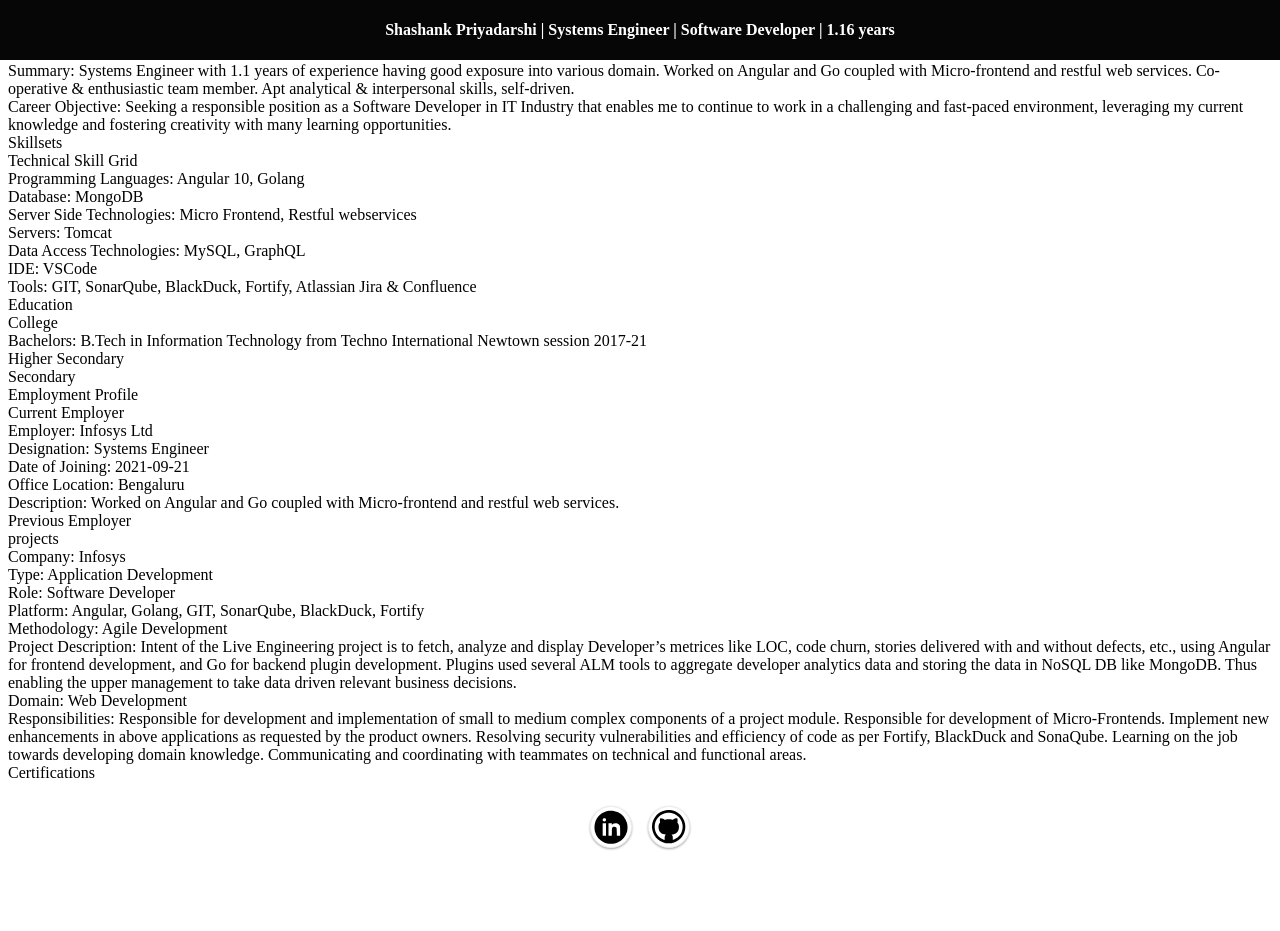
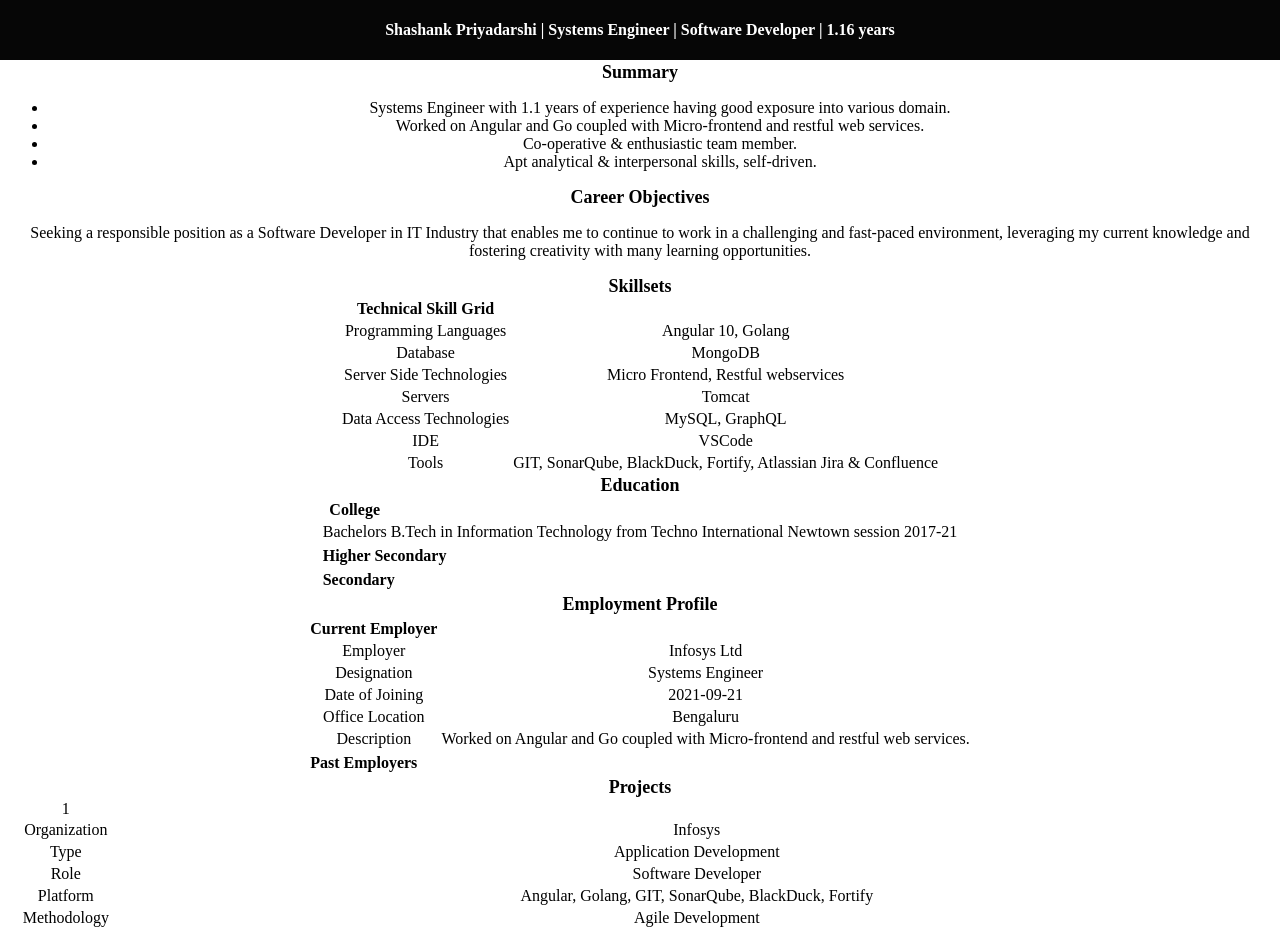
Before and after one commit to shashank-priyadarshi/portfolio-core-ui, an Angular app: page / in a window 1280 px wide. Shown: the top 931 px of the page. Before the commit the page ends 880 px from the top, so only its background shows below. Built offline with nearby package versions, Linux system fonts and the light colour scheme.

Commit message:
skeleton implemented

```diff
--- a/src/app/app.component.html
+++ b/src/app/app.component.html
@@ -1,7 +1,7 @@
 <style>
   /* Responsive Styles */
   @media screen and (max-width: 767px) {
-    .card-container > *:not(.circle-link) ,
+    .card-container > *:not(.circle-link),
     .terminal {
       width: 100%;
     }
@@ -28,5 +28,6 @@
     }
   }
 </style>
-
+<app-header></app-header><br /><br /><br />
 <app-skeleton></app-skeleton>
+<app-footer></app-footer>
--- a/src/app/footer/footer.component.html
+++ b/src/app/footer/footer.component.html
@@ -93,7 +93,7 @@
         version="1.0"
         xmlns="http://www.w3.org/2000/svg"
         width="100.000000pt"
-        height="80.000000pt"
+        height="30.000000pt"
         viewBox="0 0 192.000000 192.000000"
         preserveAspectRatio="xMidYMid meet"
       >
--- a/src/app/shared.service.ts
+++ b/src/app/shared.service.ts
@@ -11,4 +11,7 @@
   public getSharedData(): Observable<any> {
     return this.http.get('assets/data/data_format.json');
   }
+  public getData(): Observable<any> {
+    return this.http.get('assets/data/data.json');
+  }
 }
--- a/src/app/skeleton/skeleton.component.html
+++ b/src/app/skeleton/skeleton.component.html
@@ -1,10 +1,111 @@
 <style>
-  .subtopic {
-    font-weight: bold;
-    color: #000;
+  .body {
     margin: 0 auto;
+    text-align: center;
+  }
+  .header {
+    font-weight: bolder;
+    font-size: large;
+  }
+  .table {
+    margin-left: auto;
+    margin-right: auto;
   }
 </style>
-<app-header></app-header><br /><br />
-<div [innerHTML]="body"></div>
-<app-footer></app-footer>
+<div class="body">
+  <div>
+    <div class="header">Summary</div>
+    <ul>
+      <li *ngFor="let x of summary">{{ x }}</li>
+    </ul>
+  </div>
+  <div>
+    <div class="header">Career Objectives</div>
+    <p>{{ career_objective }}</p>
+  </div>
+  <div>
+    <div class="header">Skillsets</div>
+    <table class="table">
+      <thead>
+        <th>Technical Skill Grid</th>
+      </thead>
+      <tbody>
+        <tr *ngFor="let key of skillGridKeys; let i = index">
+          <td>{{ key }}</td>
+          <td>{{ skills[i] }}</td>
+        </tr>
+      </tbody>
+    </table>
+  </div>
+  <div>
+    <div class="header">Education</div>
+    <table class="table">
+      <div>
+        <thead>
+          <th class="sub-header">College</th>
+        </thead>
+        <tbody>
+          <tr *ngFor="let x of college_keys; let i = index">
+            <td>{{ x }}</td>
+            <td>{{ college[i] }}</td>
+          </tr>
+        </tbody>
+      </div>
+      <div>
+        <thead>
+          <th class="sub-header">Higher Secondary</th>
+        </thead>
+        <tbody></tbody>
+      </div>
+      <div>
+        <thead>
+          <th class="sub-header">Secondary</th>
+        </thead>
+        <tbody></tbody>
+      </div>
+    </table>
+  </div>
+  <div>
+    <div class="header">Employment Profile</div>
+    <table class="table">
+      <div>
+        <thead>
+          <th class="sub-header">Current Employer</th>
+        </thead>
+        <tbody>
+          <tr *ngFor="let x of employment_keys; let i = index">
+            <td>{{ x }}</td>
+            <td>{{ current_employer[i] }}</td>
+          </tr>
+        </tbody>
+      </div>
+      <div>
+        <thead>
+          <th class="sub-header">Past Employers</th>
+        </thead>
+        <tbody></tbody>
+      </div>
+    </table>
+  </div>
+  <div>
+    <div class="header">Projects</div>
+    <div *ngFor="let x of projects; let i = index">
+      <table class="table">
+        <thead>
+          {{
+            i + 1
+          }}
+        </thead>
+        <tbody>
+          <tr *ngFor="let key of project_keys; let _i = index">
+            <td>{{ key }}</td>
+            <td>{{ x[_i] }}</td>
+          </tr>
+        </tbody>
+      </table>
+    </div>
+  </div>
+  <div class="header">
+    <div>Certifications</div>
+  </div>
+</div>
--- /dev/null
+++ b/src/assets/data/data.json
@@ -0,0 +1,115 @@
+{
+  "header": {
+    "name": "Shashank Priyadarshi",
+    "role": ["Systems Engineer", "Software Developer"]
+  },
+  "footer": {
+    "links": [
+      {
+        "linkedin": "https://linkedin.com/in/lalilalox2",
+        "github": "https://github.com/shashank-priyadarshi"
+      }
+    ]
+  },
+  "body": {
+    "summary": [
+      "Systems Engineer with 1.1 years of experience having good exposure into various domain.",
+      "Worked on Angular and Go coupled with Micro-frontend and restful web services.",
+      "Co-operative & enthusiastic team member.",
+      "Apt analytical & interpersonal skills, self-driven."
+    ],
+    "career_objective": "Seeking a responsible position as a Software Developer in IT Industry that enables me to continue to work in a challenging and fast-paced environment, leveraging my current knowledge and fostering creativity with many learning opportunities.",
+    "skillsets": {
+      "technical_skill_grid": [
+        "Angular 10, Golang",
+        "MongoDB",
+        "Micro Frontend, Restful webservices",
+        "Tomcat",
+        "MySQL, GraphQL",
+        "VSCode",
+        "GIT, SonarQube, BlackDuck, Fortify, Atlassian Jira & Confluence"
+      ]
+    },
+    "education": {
+      "college": [
+        "B.Tech in Information Technology from Techno International Newtown session 2017-21"
+      ],
+      "secondary": []
+    },
+    "employment_profile": {
+      "current_employer": [
+        "Infosys Ltd",
+        "Systems Engineer",
+        "2021-09-21",
+        "Bengaluru",
+        "Worked on Angular and Go coupled with Micro-frontend and restful web services."
+      ],
+      "previous_employer": []
+    },
+    "projects": [
+      [
+        "Infosys",
+        "Application Development",
+        "Software Developer",
+        "Angular, Golang, GIT, SonarQube, BlackDuck, Fortify",
+        "Agile Development",
+        "Intent of the Live Engineering project is to fetch, analyze and display Developer’s metrices like LOC, code churn, stories delivered with and without defects, etc., using Angular for frontend development, and Go for backend plugin development. Plugins used several ALM tools to aggregate developer analytics data and storing the data in NoSQL DB like MongoDB. Thus enabling the upper management to take data driven relevant business decisions.",
+        "Web Development",
+        "Responsible for development and implementation of small to medium complex components of a project module.\nResponsible for development of Micro-Frontends.\nImplement new enhancements in above applications as requested by the product owners.\nResolving security vulnerabilities and efficiency of code as per Fortify, BlackDuck and SonaQube.\nLearning on the job towards developing domain knowledge.\nCommunicating and coordinating with teammates on technical and functional areas."
+      ]
+    ],
+    "Certifications": []
+  },
+  "keys": {
+    "header": ["Name", "Role"],
+    "footer": ["Links"],
+    "links": ["LinkedIn", "GitHub"],
+    "body": {
+      "skillsets": [
+        {
+          "technical_skill_grid": [
+            "Programming Languages",
+            "Database",
+            "Server Side Technologies",
+            "Servers",
+            "Data Access Technologies",
+            "IDE",
+            "Tools"
+          ]
+        }
+      ],
+      "education": [{ "college": ["Bachelors"] }, { "secondary": [] }],
+      "employment_profile": {
+        "employer": [
+          "Employer",
+          "Designation",
+          "Date of Joining",
+          "Office Location",
+          "Description"
+        ]
+      },
+      "projects": [
+        "Organization",
+        "Type",
+        "Role",
+        "Platform",
+        "Methodology",
+        "Project Description",
+        "Domain",
+        "Responsibilities"
+      ],
+      "Certifications": {}
+    }
+  },
+  "assets": [],
+  "employment_profile": {
+    "current_employer": {
+      "employer": "Infosys Ltd",
+      "designation": "Systems Engineer",
+      "date_of_joining": "2021-09-21",
+      "office_location": "Bengaluru",
+      "description": "Worked on Angular and Go coupled with Micro-frontend and restful web services."
+    },
+    "previous_employer": []
+  }
+}
--- a/src/assets/data/data_format.json
+++ b/src/assets/data/data_format.json
@@ -13,60 +13,54 @@
   },
   "body": [
     {
-      "Summary": "Systems Engineer with 1.1 years of experience having good exposure into various domain.\nWorked on Angular and Go coupled with Micro-frontend and restful web services.\nCo-operative & enthusiastic team member.\nApt analytical & interpersonal skills, self-driven."
+      "content": "Systems Engineer with 1.1 years of experience having good exposure into various domain.\nWorked on Angular and Go coupled with Micro-frontend and restful web services.\nCo-operative & enthusiastic team member.\nApt analytical & interpersonal skills, self-driven.",
+      "flag": false
     },
     {
-      "Career Objective": "Seeking a responsible position as a Software Developer in IT Industry that enables me to continue to work in a challenging and fast-paced environment, leveraging my current knowledge and fostering creativity with many learning opportunities."
+      "content": "Seeking a responsible position as a Software Developer in IT Industry that enables me to continue to work in a challenging and fast-paced environment, leveraging my current knowledge and fostering creativity with many learning opportunities.",
+      "flag": false
     },
     {
-      "Skillsets": {
-        "Technical Skill Grid": {
+      "content": {
+        "content": {
           "Programming Languages": "Angular 10, Golang",
           "Database": "MongoDB",
           "Server Side Technologies": "Micro Frontend, Restful webservices",
           "Servers": "Tomcat",
           "Data Access Technologies": "MySQL, GraphQL",
           "IDE": "VSCode",
-          "Tools": "GIT, SonarQube, BlackDuck, Fortify, Atlassian Jira & Confluence"
+          "Tools": "GIT, SonarQube, BlackDuck, Fortify, Atlassian Jira & Confluence",
+          "flag": true
         }
-      }
+      },
+      "flag": true
     },
     {
-      "Education": {
-        "College": {
+      "content": {
+        "content": {
           "Bachelors": "B.Tech in Information Technology from Techno International Newtown session 2017-21"
         },
-        "Higher Secondary": {},
-        "Secondary": {}
-      }
+        "flag": true
+      },
+      "flag": true
     },
     {
-      "Employment Profile": {
-        "Current Employer": {
+      "content": {
+        "content": {
           "Employer": "Infosys Ltd",
           "Designation": "Systems Engineer",
           "Date of Joining": "2021-09-21",
           "Office Location": "Bengaluru",
           "Description": "Worked on Angular and Go coupled with Micro-frontend and restful web services."
         },
-        "Previous Employer": []
-      }
+        "flag": true
+      },
+      "flag": true
     },
     {
-      "projects": [
-        {
-          "Company": "Infosys",
-          "Type": "Application Development",
-          "Role": "Software Developer",
-          "Platform": "Angular, Golang, GIT, SonarQube, BlackDuck, Fortify",
-          "Methodology": "Agile Development",
-          "Project Description": "Intent of the Live Engineering project is to fetch, analyze and display Developer’s metrices like LOC, code churn, stories delivered with and without defects, etc., using Angular for frontend development, and Go for backend plugin development. Plugins used several ALM tools to aggregate developer analytics data and storing the data in NoSQL DB like MongoDB. Thus enabling the upper management to take data driven relevant business decisions.",
-          "Domain": "Web Development",
-          "Responsibilities": "Responsible for development and implementation of small to medium complex components of a project module.\nResponsible for development of Micro-Frontends.\nImplement new enhancements in above applications as requested by the product owners.\nResolving security vulnerabilities and efficiency of code as per Fortify, BlackDuck and SonaQube.\nLearning on the job towards developing domain knowledge.\nCommunicating and coordinating with teammates on technical and functional areas."
-        }
-      ]
-    },
-    { "Certifications": [] }
+      "content": "Company: Infosys, \nType: Application Development, \nRole: Software Developer, \nPlatform: Angular, Golang, GIT, SonarQube, BlackDuck, Fortify, \nMethodology: Agile Development, \nProject Description: Intent of the Live Engineering project is to fetch, analyze and display Developer’s metrices like LOC, code churn, stories delivered with and without defects, etc., using Angular for frontend development, and Go for backend plugin development. Plugins used several ALM tools to aggregate developer analytics data and storing the data in NoSQL DB like MongoDB. Thus enabling the upper management to take data driven relevant business decisions.,\n Domain: Web Development, \nResponsibilities: Responsible for development and implementation of small to medium complex components of a project module.\nResponsible for development of Micro-Frontends.\nImplement new enhancements in above applications as requested by the product owners.\nResolving security vulnerabilities and efficiency of code as per Fortify, BlackDuck and SonaQube.\nLearning on the job towards developing domain knowledge.\nCommunicating and coordinating with teammates on technical and functional areas.",
+      "flag": false
+    }
   ],
   "assets": [],
   "employment_profile": {
```
Also changed, not shown: src/app/skeleton/skeleton.component.ts (+22 -26 lines).
